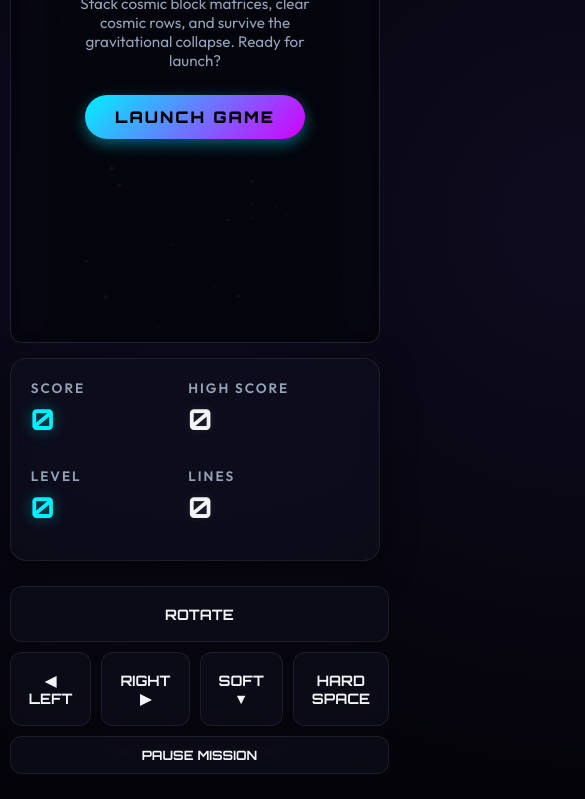
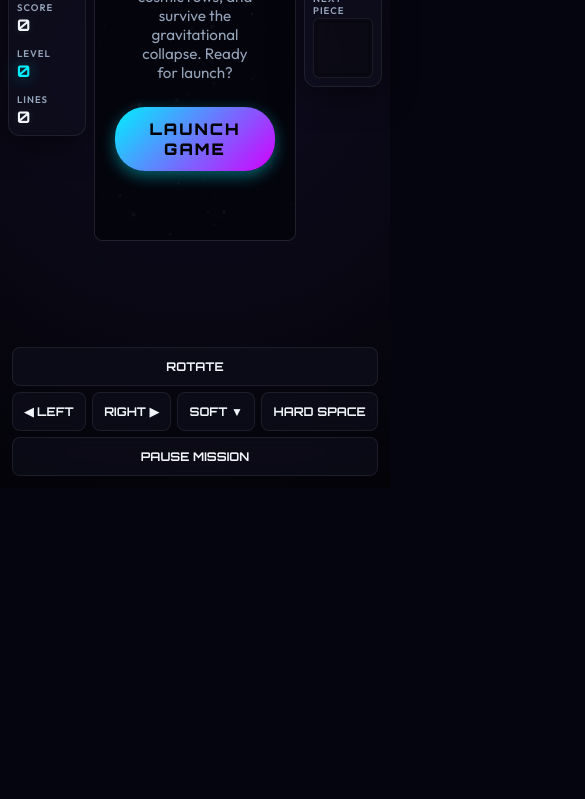
Before and after one commit to superdooperjen/astrostack, a website built with Vite: page index.html in a window 390 px wide. Shown: the part 356-1155 px from the top of the page, 585 px wide, since content can reach past the window. After the commit the page ends 844 px from the top, so only its background shows below. Built offline with nearby package versions, Linux system fonts and the light colour scheme.

Commit message:
Optimize mobile layout and scaling to fit entirely within the viewport without scroll

```diff
--- a/src/engine/renderer.ts
+++ b/src/engine/renderer.ts
@@ -35,8 +35,8 @@
     const parent = this.canvas.parentElement;
     if (!parent) return;
 
-    // Get the maximum height we can occupy (leave some room for header/controls)
-    const maxHeight = window.innerHeight * 0.70;
+    const isMobile = window.innerWidth <= 820;
+    const maxHeight = isMobile ? window.innerHeight * 0.48 : window.innerHeight * 0.70;
     const parentWidth = parent.clientWidth;
 
     // Calculate grid size based on space limits maintaining 1:2 aspect ratio
--- a/src/styles/main.css
+++ b/src/styles/main.css
@@ -357,31 +357,121 @@
 
 /* Responsive adjustments */
 @media (max-width: 820px) {
+  body {
+    overflow: hidden;
+    height: 100vh;
+    height: 100dvh;
+  }
+
+  header {
+    flex-wrap: wrap;
+    justify-content: center;
+    padding: 8px 12px 4px 12px;
+    gap: 8px;
+  }
+
+  h1 {
+    font-size: 1.5rem;
+    letter-spacing: 2px;
+  }
+
+  .header-controls {
+    gap: 6px;
+  }
+
+  .theme-btn {
+    padding: 4px 10px;
+    font-size: 0.75rem;
+  }
+
+  .btn-icon {
+    width: 32px;
+    height: 32px;
+    padding: 6px;
+  }
+
   .game-container {
-    grid-template-columns: 1fr;
-    grid-template-areas:
-      "board"
-      "hud";
-    gap: 15px;
-    max-width: 450px;
+    grid-template-columns: 78px 1fr 78px;
+    grid-template-areas: "hud board next";
+    gap: 8px;
+    width: 98%;
+    max-width: 480px;
+    margin: 2px auto;
+    padding: 0 4px;
+    align-items: center;
+    flex: 1;
+    min-height: 0; /* allows proper shrinking */
   }
 
   .panel-left {
     grid-area: hud;
-    display: grid;
-    grid-template-columns: 1fr 1.2fr;
-    gap: 15px;
+    display: flex;
+    flex-direction: column;
+    gap: 12px;
+    padding: 8px;
+    border-radius: 12px;
   }
 
   .panel-right {
-    display: none; /* Hide PC-only guide on small devices */
+    grid-area: next;
+    display: flex;
+    flex-direction: column;
+    gap: 12px;
+    padding: 8px;
+    border-radius: 12px;
+  }
+
+  /* Hide key bindings guides on mobile */
+  .panel-right .stat-group:nth-child(2) {
+    display: none;
+  }
+
+  /* Compact HUD fonts and layouts on mobile */
+  .stat-group {
+    margin-bottom: 0;
+  }
+
+  .stat-label {
+    font-size: 0.6rem;
+    letter-spacing: 1px;
+    margin-bottom: 2px;
+  }
+
+  .stat-value {
+    font-size: 1rem;
   }
 
   .preview-box {
-    margin-top: 0;
+    padding: 4px;
+    border-radius: 6px;
+    margin-top: 2px;
   }
 
+  canvas#next-preview {
+    width: 100%;
+    max-width: 55px;
+    height: auto;
+  }
+
+  .board-container {
+    padding: 3px;
+    border-radius: 8px;
+  }
+
+  /* Mobile Controls - compact & aligned */
   .mobile-controls {
     display: grid;
+    margin: 4px auto 12px auto;
+    padding: 0 8px;
+    width: 98%;
+    max-width: 420px;
+    gap: 6px;
+    height: auto;
+  }
+
+  .m-btn {
+    padding: 11px;
+    font-size: 0.75rem;
+    border-radius: 8px;
   }
 }
```
